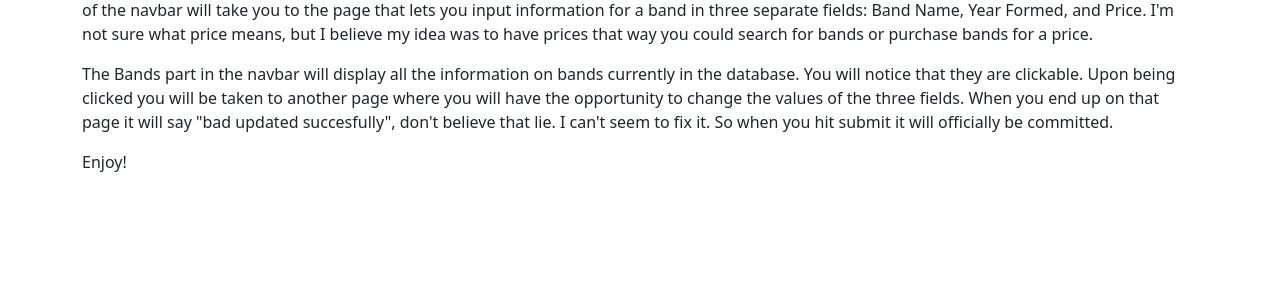
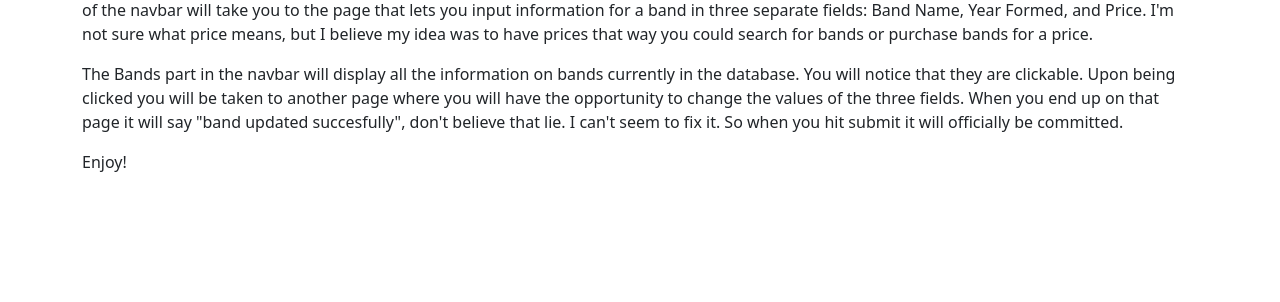
Before and after one commit to HSU-S21-CS232/p05-mc683, a Flask app: page / in a window 1280 px wide. Shown: the part 226-528 px from the top of the page. Run offline with Flask 2, Linux system fonts and the light colour scheme.

Commit message:
Fixed typo.

```diff
--- a/templates/home.html
+++ b/templates/home.html
@@ -23,7 +23,7 @@
         The Bands part in the navbar will display all the information on bands currently
         in the database. You will notice that they are clickable. Upon being clicked you
         will be taken to another page where you will have the opportunity to change the
-        values of the three fields. When you end up on that page it will say "bad updated
+        values of the three fields. When you end up on that page it will say "band updated
          succesfully", don't believe that lie. I can't seem to fix it. So when you hit submit
         it will officially be committed.
     </p>
```
